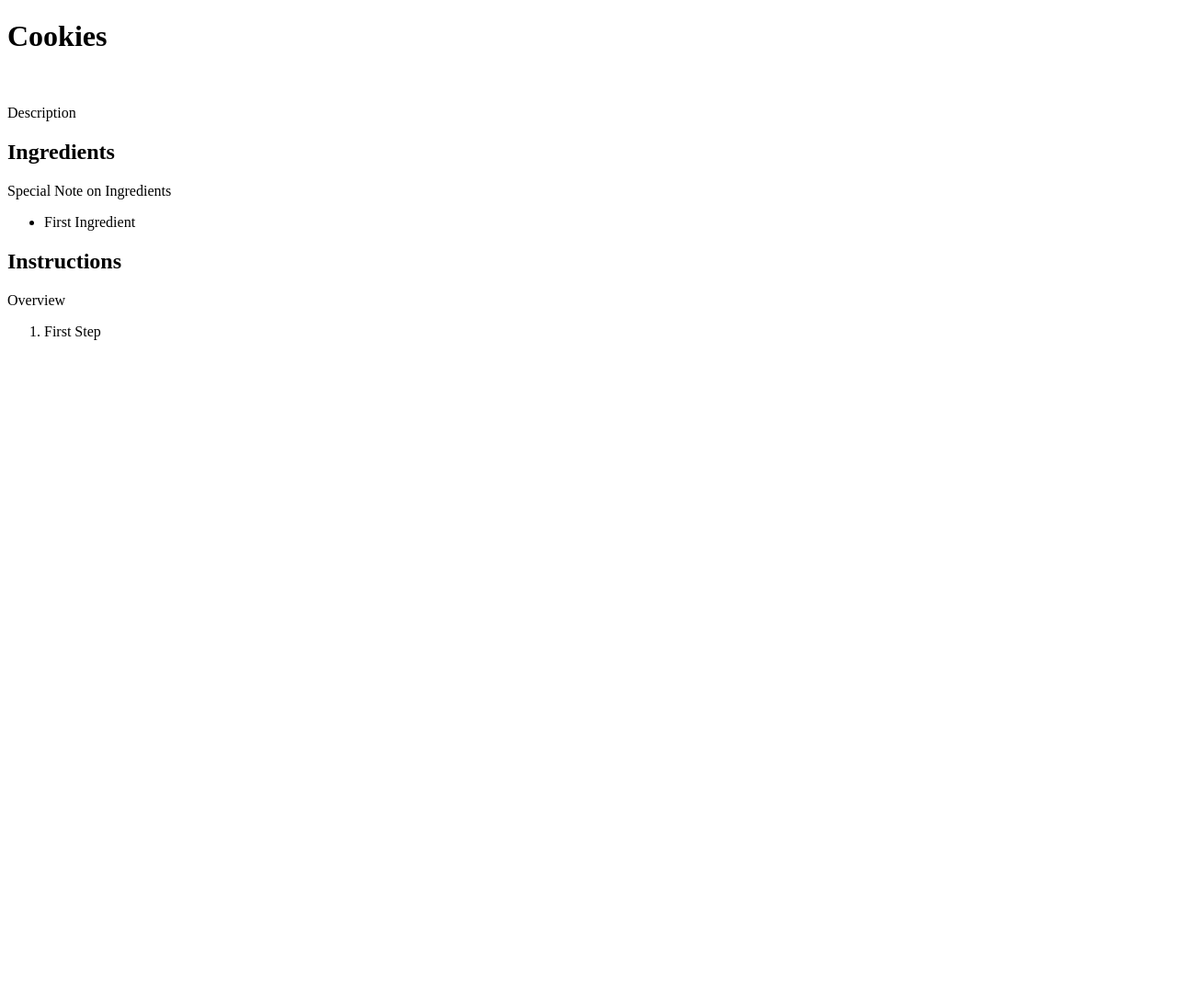
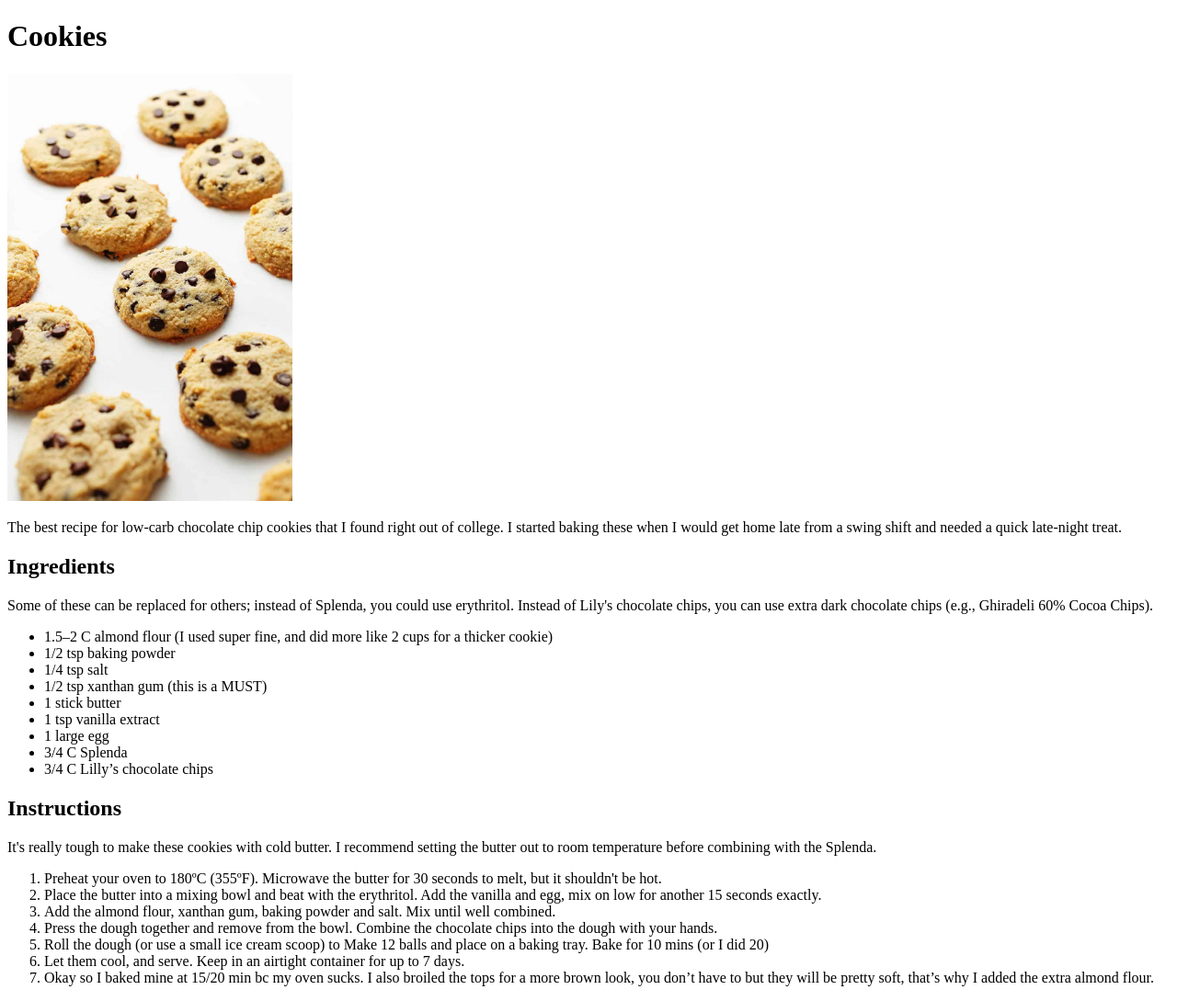
Before and after one commit to RexTalionis/odin_recipes, a plain HTML site: page recipes/cookies.html in a window 1280 px wide. Shown: the whole page at 92% size. Before the commit the page ends 800 px from the top, so only its background shows below. Drawn offline with Linux system fonts and the light colour scheme.

Commit message:
Add Content
Completed cookie recipe, added skeleton for Egg Bake, minor edits to README and home page.

```diff
--- a/recipes/cookies.html
+++ b/recipes/cookies.html
@@ -8,18 +8,35 @@
 
     <body>
         <h1>Cookies</h1>
-        <img src="">
-        <p>Description</p>
+        <img src="../images/cookies.jpg" width="310" alt="Chocolate Chip Cookies on a Sheet Pan">
+        <p>The best recipe for low-carb chocolate chip cookies that I found right out of college. I started baking these when I would get home late from a swing shift and needed a quick late-night treat.</p>
+
         <h2>Ingredients</h2>
-        <p>Special Note on Ingredients</p>
+        <p>Some of these can be replaced for others; instead of Splenda, you could use erythritol. Instead of Lily's chocolate chips, you can use extra dark chocolate chips (e.g., Ghiradeli 60% Cocoa Chips).</p>
         <ul>
-            <li>First Ingredient</li>
+            <li>1.5–2 C almond flour (I used super fine, and did more like 2 cups for a thicker cookie)</li>
+            <li>1/2 tsp baking powder</li>
+            <li>1/4 tsp salt</li>
+            <li>1/2 tsp xanthan gum (this is a MUST)</li>
+            <li>1 stick butter</li>
+            <li>1 tsp vanilla extract</li>
+            <li>1 large egg</li>
+            <li>3/4 C Splenda</li>
+            <li>3/4 C Lilly’s chocolate chips</li>
         </ul>
+
         <h2>Instructions</h2>
-        <p>Overview</p>
+        <p>It's really tough to make these cookies with cold butter. I recommend setting the butter out to room temperature before combining with the Splenda.</p>
         <ol>
-            <li>First Step</li>
+            <li>Preheat your oven to 180ºC (355ºF). Microwave the butter for 30 seconds to melt, but it shouldn't be hot.</li>
+            <li>Place the butter into a mixing bowl and beat with the erythritol. Add the vanilla and egg, mix on low for another 15 seconds exactly.</li>
+            <li>Add the almond flour, xanthan gum, baking powder and salt. Mix until well combined.</li>
+            <li>Press the dough together and remove from the bowl. Combine the chocolate chips into the dough with your hands.</li>
+            <li>Roll the dough (or use a small ice cream scoop) to Make 12 balls and place on a baking tray. Bake for 10 mins (or I did 20)</li>
+            <li>Let them cool, and serve. Keep in an airtight container for up to 7 days.</li>
+            <li>Okay so I baked mine at 15/20 min bc my oven sucks. I also broiled the tops for a more brown look, you don’t have to but they will be pretty soft, that’s why I added the extra almond flour.</li>
         </ol>
+
     </body>
 
 </html>
```
Also changed, not shown: index.html (+2 -0 lines), recipes/egg_bake.html (added, +25 -0 lines), recipes/recipe_skeleton.html (added, +25 -0 lines), images/cookies.jpg (added).
